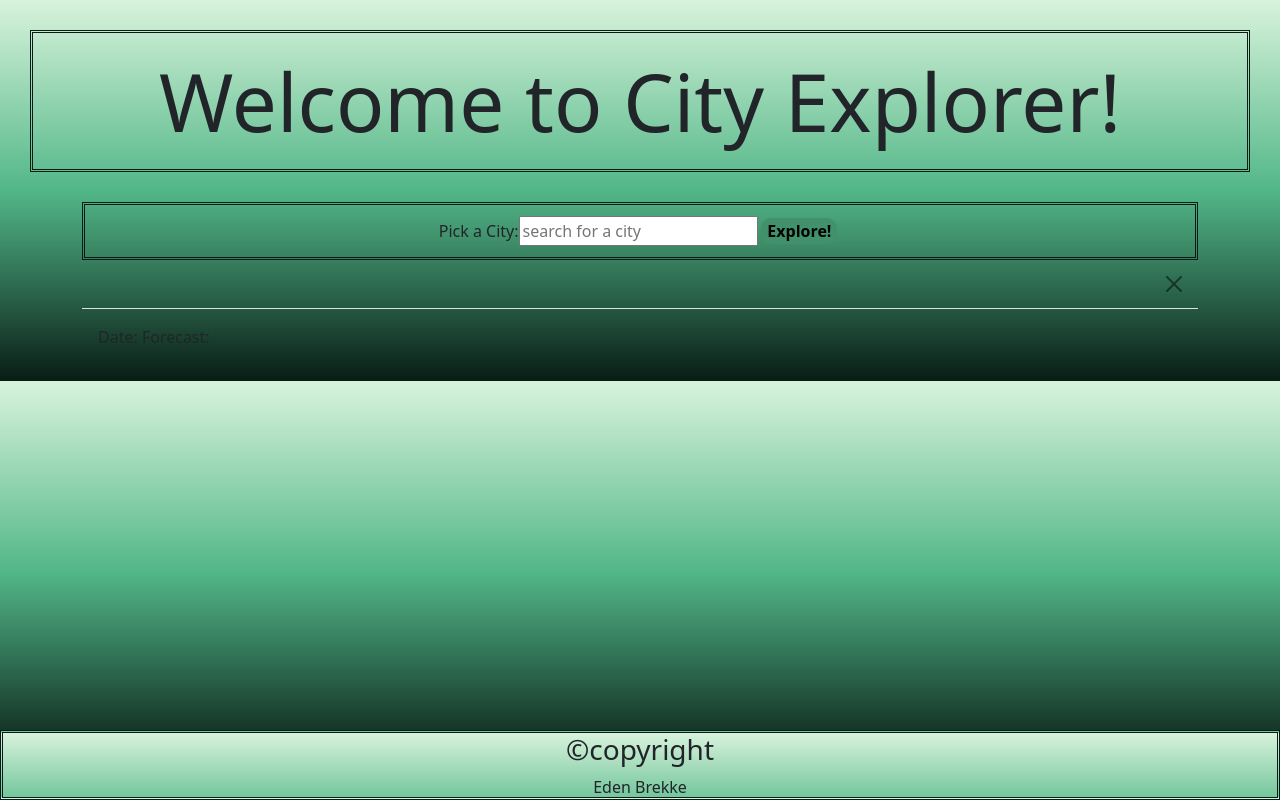
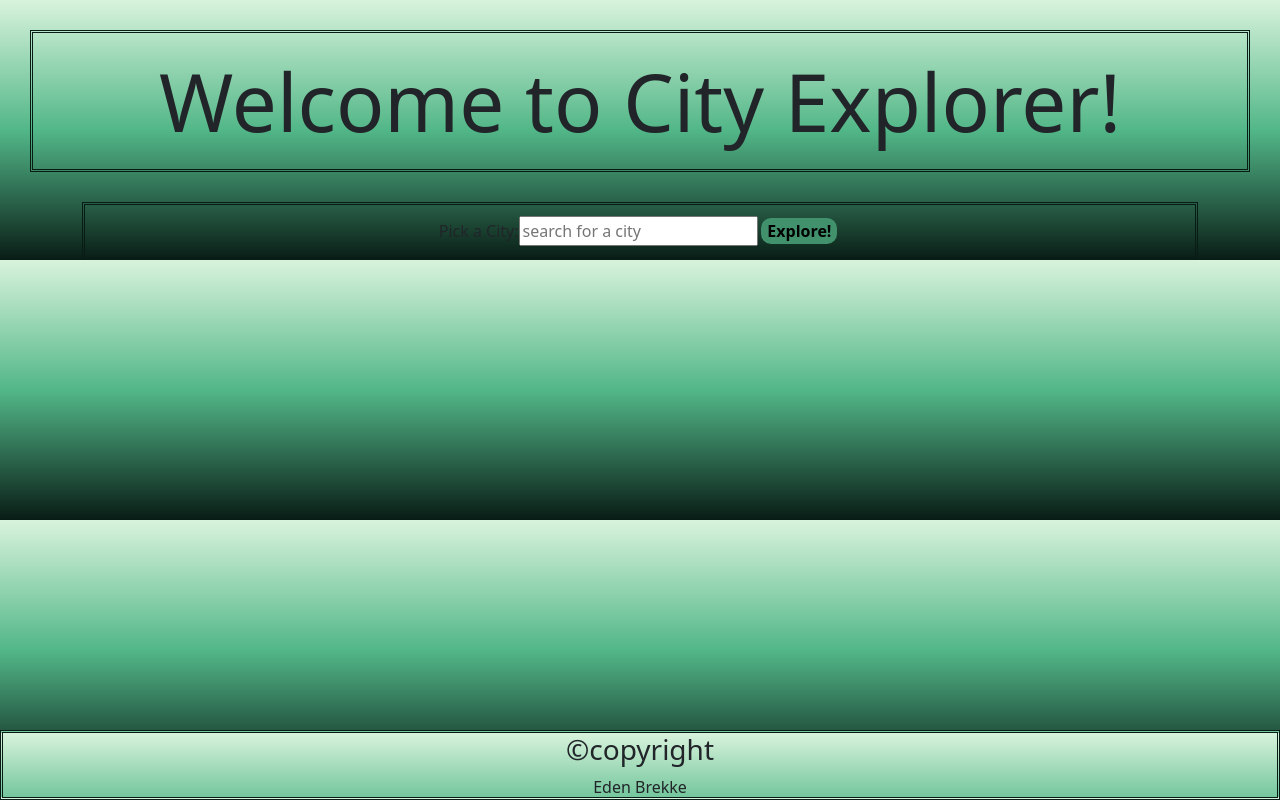
Before and after one commit to eden-brekke/city-explorer, a React (Create React App) app: page / in a window 1280 px wide. Built offline with nearby package versions, Linux system fonts and the light colour scheme.

Commit message:
things were on fire now things are not on fire

```diff
--- a/src/components/main/Main.js
+++ b/src/components/main/Main.js
@@ -63,8 +63,9 @@ class Main extends React.Component {
   };
 
   getWeather = async (city) => {
-  try {
+    try {
       let weatherRequestUrl = `${process.env.REACT_APP_SERVER}/weather?city=${city}`;
+      console.log(weatherRequestUrl);
       let weatherData = await axios.get(weatherRequestUrl);
       this.setState({
         weatherData: weatherData.data,
--- a/src/components/weather/Weather.js
+++ b/src/components/weather/Weather.js
@@ -20,11 +20,12 @@ class Weather extends React.Component {
       <Modal
       show={this.props.weatherModal}
       onClick={this.props.hideModal}
-      />
+      >
       <Modal.Header closeButton></Modal.Header>
-      <Modal.Body onClick={this.props.hideModal}>
+      <Modal.Body onClick={this.props.hideWeatherModal}>
         {weatherResults}
       </Modal.Body>
+      </Modal>
     </>
     );
   }
```
